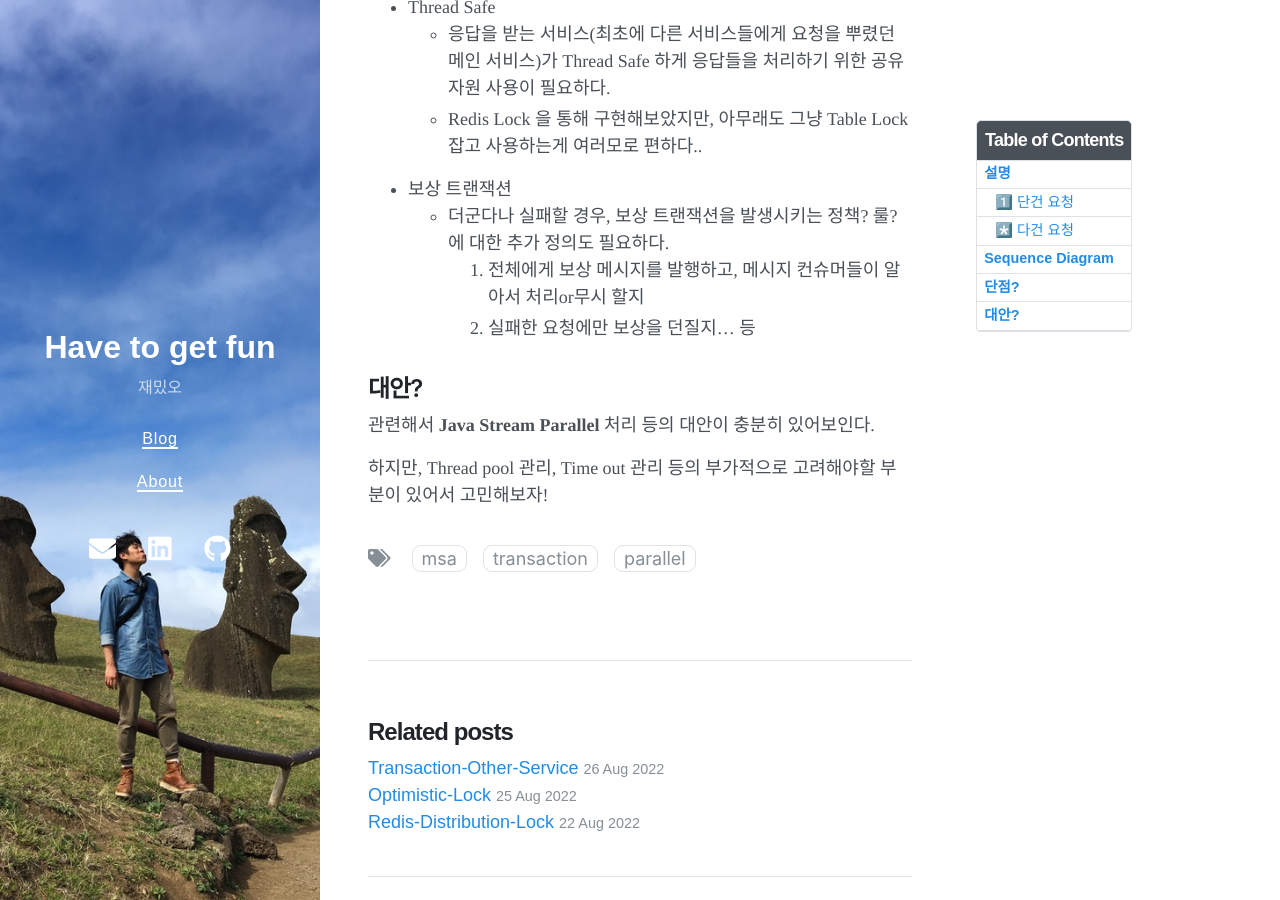
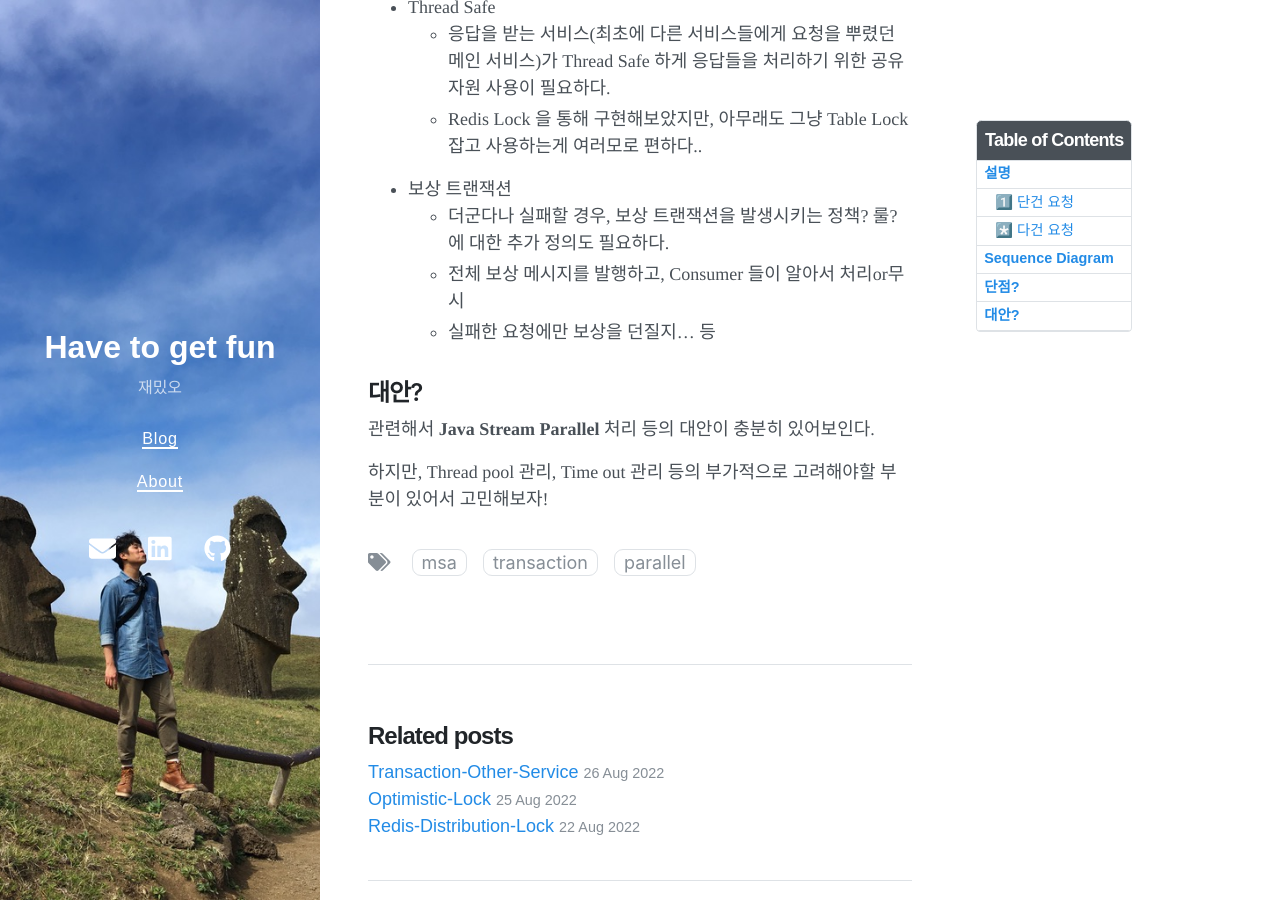
Before and after one commit to LeeJyeon/LeeJyeon.github.io, a Jekyll site: the page built from _posts/MSA/2022-08-28-Parallel-Process(Async).md, in a window 1280 px wide and 900 px high, scrolled down 2151 px. Built offline with Jekyll 4.4.1, drawn with Linux system fonts in a browser that asks for light colours; nearby versions of some CDN libraries.

Commit message:
Parallel Process

```diff
--- a/_posts/MSA/2022-08-28-Parallel-Process(Async).md
+++ b/_posts/MSA/2022-08-28-Parallel-Process(Async).md
@@ -64,8 +64,8 @@ A Service 에서 B, C Service 로의 요청 및 응답이 필요하다.
     - Redis Lock 을 통해 구현해보았지만, 아무래도 그냥 Table Lock 잡고 사용하는게 여러모로 편하다..
 - 보상 트랜잭션
     - 더군다나 실패할 경우, 보상 트랜잭션을 발생시키는 정책? 룰? 에 대한 추가 정의도 필요하다.
-    1. 전체에게 보상 메시지를 발행하고, 메시지 컨슈머들이 알아서 처리or무시 할지
-    2. 실패한 요청에만 보상을 던질지… 등
+    - 전체 보상 메시지를 발행하고, Consumer 들이 알아서 처리or무시
+    - 실패한 요청에만 보상을 던질지… 등
 
 ## 대안?
 
```
